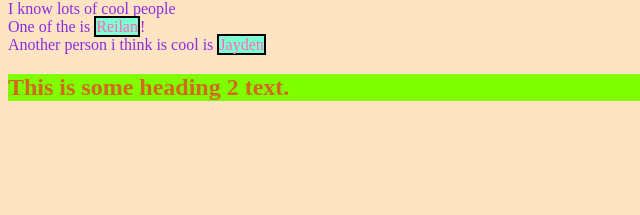
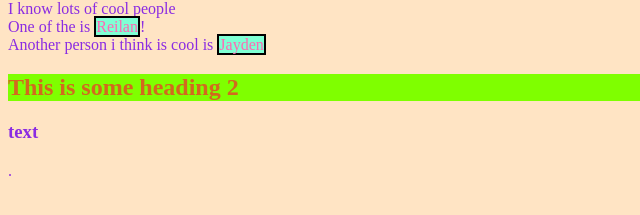
Before and after one commit to Psangha1234/classes-and-ids, a plain HTML site: page index.html in a window 1280 px wide. Shown: the part 125-340 px from the top of the page, 0-640 px from the left. Drawn offline with Linux system fonts and the light colour scheme.

Commit message:
added heading 2
we added a 2 and 3 heaind bu we are only using h2

```diff
--- a/index.html
+++ b/index.html
@@ -14,7 +14,7 @@
     Another person i think is cool is <span class="name">Jayden</span>
 
     <h2 class="name">
-        This is some heading 2 text.
+        This is some heading 2 <h3>text</h3>.
     </h2>
 
 
--- a/style.css
+++ b/style.css
@@ -22,3 +22,7 @@ h2.name{
     background-color: chartreuse;
     border: none;
 }
+
+h3{
+
+}
```
